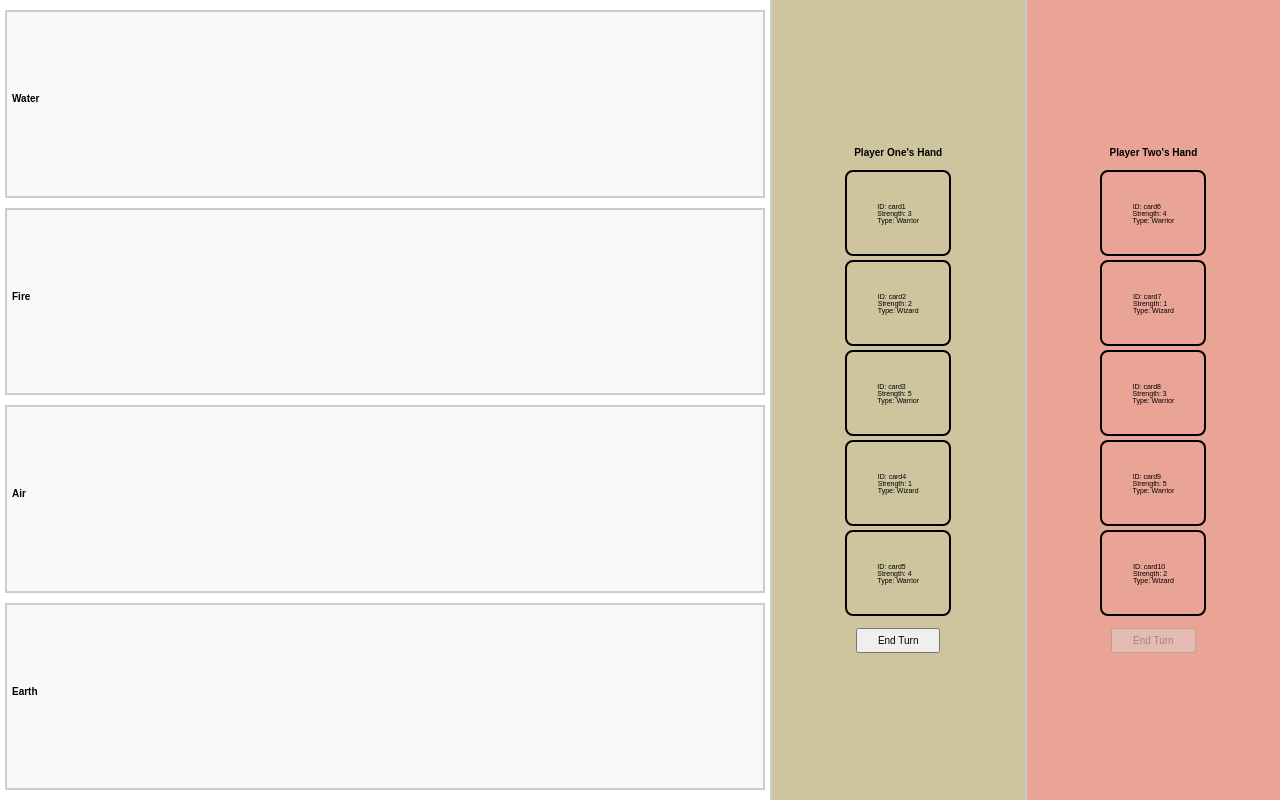
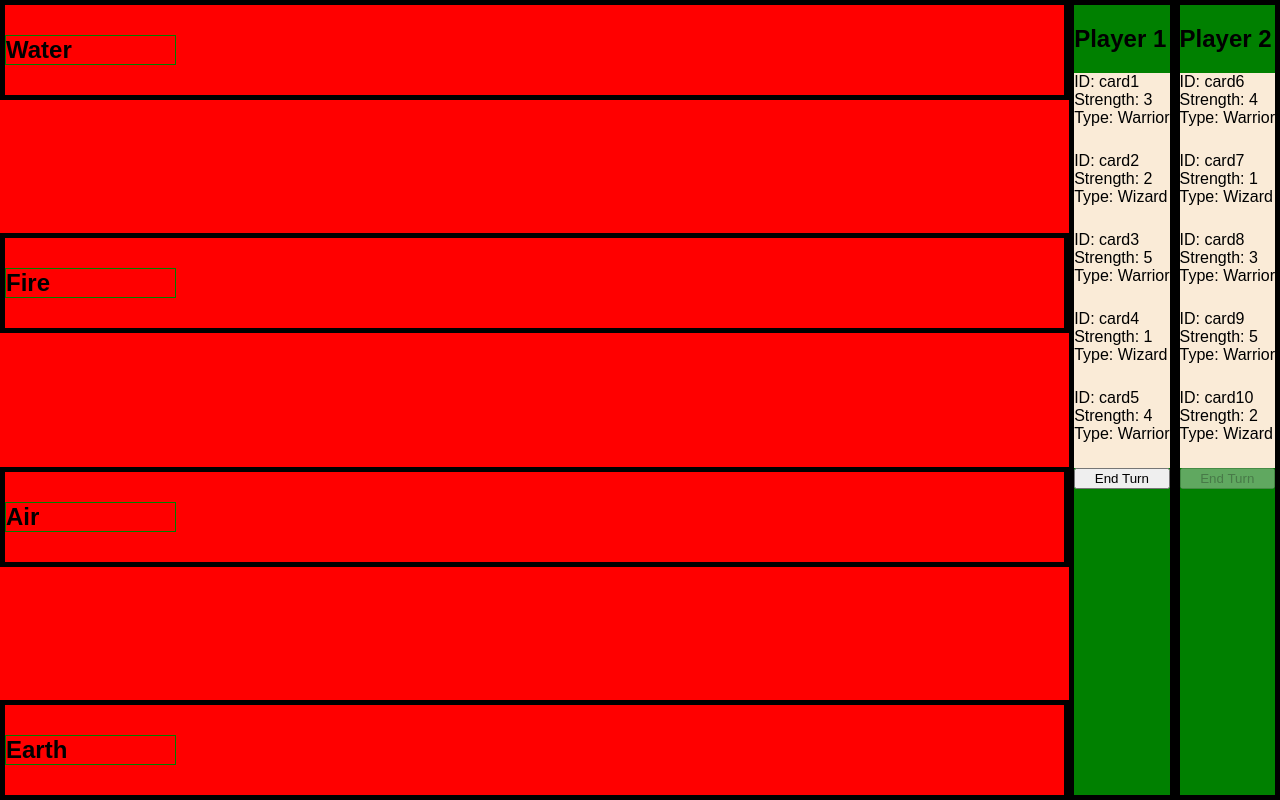
Before and after one commit to AlexanderRinkowski/Game, a plain HTML site: page index.html in a window 1280 px wide. Drawn offline with Linux system fonts and the light colour scheme.

Commit message:
new styling

```diff
--- a/index.html
+++ b/index.html
@@ -7,7 +7,7 @@
     <link rel="stylesheet" href="styles.css">
 </head>
 <body>
-    <div class="main-container">
+    <div class="board-container">
         <div id="water" class="row" ondrop="drop(event)" ondragover="allowDrop(event)">
             <h2>Water</h2>
         </div>
@@ -23,7 +23,7 @@
     </div>
 
     <div class="hand-container player-one">
-        <h2>Player One's Hand</h2>
+        <h2>Player 1</h2>
         <div id="card1" class="card player-one" draggable="true" ondragstart="drag(event)" data-strength="3" data-type="warrior">ID: card1<br>Strength: 3<br>Type: Warrior</div>
         <div id="card2" class="card player-one" draggable="true" ondragstart="drag(event)" data-strength="2" data-type="wizard">ID: card2<br>Strength: 2<br>Type: Wizard</div>
         <div id="card3" class="card player-one" draggable="true" ondragstart="drag(event)" data-strength="5" data-type="warrior">ID: card3<br>Strength: 5<br>Type: Warrior</div>
@@ -33,7 +33,7 @@
     </div>
 
     <div class="hand-container player-two">
-        <h2>Player Two's Hand</h2>
+        <h2>Player 2</h2>
         <div id="card6" class="card player-two" draggable="false" ondragstart="drag(event)" data-strength="4" data-type="warrior">ID: card6<br>Strength: 4<br>Type: Warrior</div>
         <div id="card7" class="card player-two" draggable="false" ondragstart="drag(event)" data-strength="1" data-type="wizard">ID: card7<br>Strength: 1<br>Type: Wizard</div>
         <div id="card8" class="card player-two" draggable="false" ondragstart="drag(event)" data-strength="3" data-type="warrior">ID: card8<br>Strength: 3<br>Type: Warrior</div>
--- a/styles.css
+++ b/styles.css
@@ -1,11 +1,3 @@
-body {
-    display: flex;
-    font-family: Arial, sans-serif;
-    margin: 0;
-    padding: 0;
-    height: 100vh;
-}
-
 /* Enforce no text selection on all elements */
 * {
     -webkit-user-select: none; /* Safari */
@@ -25,51 +17,76 @@ body {
     cursor: default;           /* Enforce the regular cursor */
 }
 
-.main-container {
+body {
+    font-family: Arial, sans-serif;
+    height: 100vh;
+    /* boxmodel properties */
+    margin: 0;
+    /* properties as parent */
     display: flex;
-    flex-direction: column;
-    width: 60%;
-    padding: 5px;
 }
 
-.row {
-    width: auto;
-    height: 25%;
-    flex: 1;
-    border: 2px solid #ccc;
-    margin: 5px 0;
-    padding: 5px;
-    display: flex;
-    flex-wrap: wrap;
-    align-items: center;
-    background-color: #f9f9f9;
-}
+    .board-container {
+        background-color: red;
+        /* boxmodel properties */
+        box-sizing: border-box; /* margin (excluded) border padding content (included) */
+        min-height: 400px;
+        /* properties as child */
+        flex-grow: 1;
+        /* properties as parent */
+        display: flex;
+        flex-direction: column;
+        justify-content: space-between;
+    }
 
-.hand-container {
-    width: 20%;
-    height: 100vh;
-    padding: 0px;
-    border-left: 2px solid #ccc;
-    display: flex;
-    flex-direction: column;
-    justify-content: center;
-    align-items: center;
-}
+    .hand-container {
+        background-color: green;
+        /* boxmodel properties */
+        box-sizing: border-box; /* margin (excluded) border padding content (included) */
+        min-height: 400px;
+        border: 5px solid black;
+        /* properties as child */
+        /* properties as parent */
+        display: flex;
+        flex-direction: column;
+    }
+
+        .hand-container .card {
+            /* properties as child */
+            flex-basis: 10%;
+        }
+
+    .row {
+        /* properties as child */
+        /* boxmodel properties */
+        box-sizing: border-box; /* margin (excluded) border padding content (included) */
+        min-height: 100px;
+        min-width: 510px;
+        border: 5px solid black;
+        /* properties as parent */
+        display: flex;
+        justify-content: flex-start;
+        align-items: center;
+    }
+
+        .row .card {
+            /* properties as child */
+            flex-basis: 12%;
+            height: 90px;
+            width: 60px;
+        }
+
+        .row h2 {
+            flex-basis: 16%;
+            font-size: 1.5em;
+            border: 1px solid green;
+        }
+
+/* general styles */
 
 .card {
-    width: 100px;
-    height: 80px;
-    margin: 2px;
-    color: rgb(0, 0, 0);
-    border: 2px solid black;
-    display: flex;
-    justify-content: center;
-    align-items: center;
-    font-size: 7px;
-    cursor: pointer;
-    padding: 1px;
-    border-radius: 8px;
-    user-select: none;
+    /* properties as parent */
+    background-color: antiquewhite;
 }
 
 .card:hover {
@@ -77,29 +94,17 @@ body {
 }
 
 .player-one {
-    background-color: #cec59f; /* Green for Player One */
+    display: flex;/* Green for Player One */
 }
 
 .player-two {
-    background-color: #eaa495; /* Orange for Player Two */
-}
-
-h2 {
-    margin: 0;
-    font-size: 10px;
-    margin-bottom: 10px;
-    text-align: center;
+    display: flex;/* Orange for Player Two */
 }
 
 button {
-    margin-top: 10px;
-    padding: 5px 20px;
-    font-size: 10px;
     cursor: pointer;
 }
 
 .highlight {
     border: 2px solid rgb(255, 215, 0);
-    box-shadow: 0 0 10px rgb(255, 215, 0);
-    transition: all 0.3s ease;
 }
```
